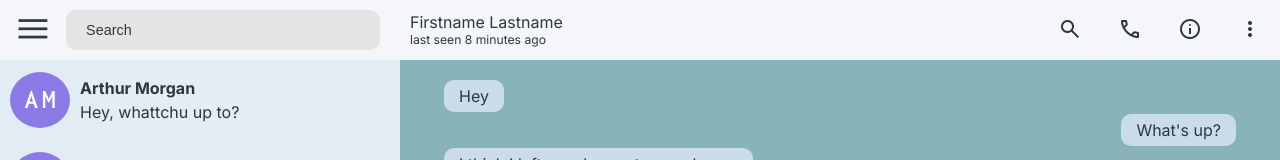
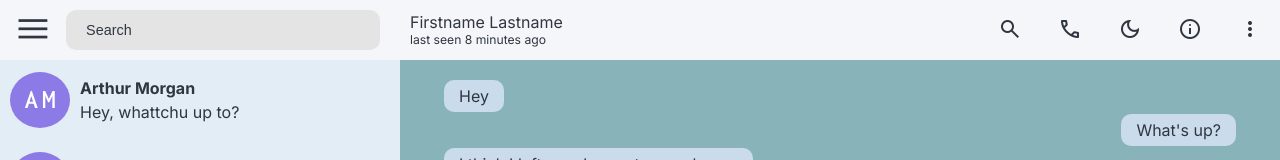
Before and after one commit to jahedev/WhatsAChat, a React (Vite) app: page / in a window 1280 px wide. Shown: the top 160 px of the page. Built offline with nearby package versions, Linux system fonts and the light colour scheme.

Commit message:
temporary night mode button

```diff
--- a/src/App.tsx
+++ b/src/App.tsx
@@ -57,6 +57,7 @@ function App() {
           <ChatTop
             recipientName='Firstname Lastname'
             activityStatus='last seen 8 minutes ago'
+            tmpNightMode={toggleTheme}
           />
           <ChatDisplay>
             <ChatDisplayMessage message='Hey' />
--- a/src/components/chat/ChatTop.tsx
+++ b/src/components/chat/ChatTop.tsx
@@ -4,11 +4,13 @@ import MaterialButton, { ButtonType as BT } from '../common/MaterialButton'
 interface ChatTopProps {
   recipientName: string
   activityStatus: string
+  tmpNightMode: React.MouseEventHandler<HTMLButtonElement>
 }
 
 export default function ChatTop({
   recipientName,
   activityStatus,
+  tmpNightMode,
 }: ChatTopProps) {
   return (
     <div className='chat-top'>
@@ -23,6 +25,9 @@ export default function ChatTop({
         <div className='chat-top__buttons__call'>
           <MaterialButton buttonType={BT.CALL} />
         </div>
+        <div className='chat-top__buttons__night'>
+          <MaterialButton buttonType={BT.NIGHT} handleClick={tmpNightMode} />
+        </div>
         <div className='chat-top__buttons__info'>
           <MaterialButton buttonType={BT.INFO} />
         </div>
--- a/src/components/common/MaterialButton.tsx
+++ b/src/components/common/MaterialButton.tsx
@@ -15,7 +15,6 @@ export enum ButtonType {
 interface MaterialButtonProps {
   buttonType: ButtonType
   handleClick: React.MouseEventHandler<HTMLButtonElement>
-  // handleClick: Function
 }
 
 const buttonSpan = (buttonType: ButtonType) => {
```
